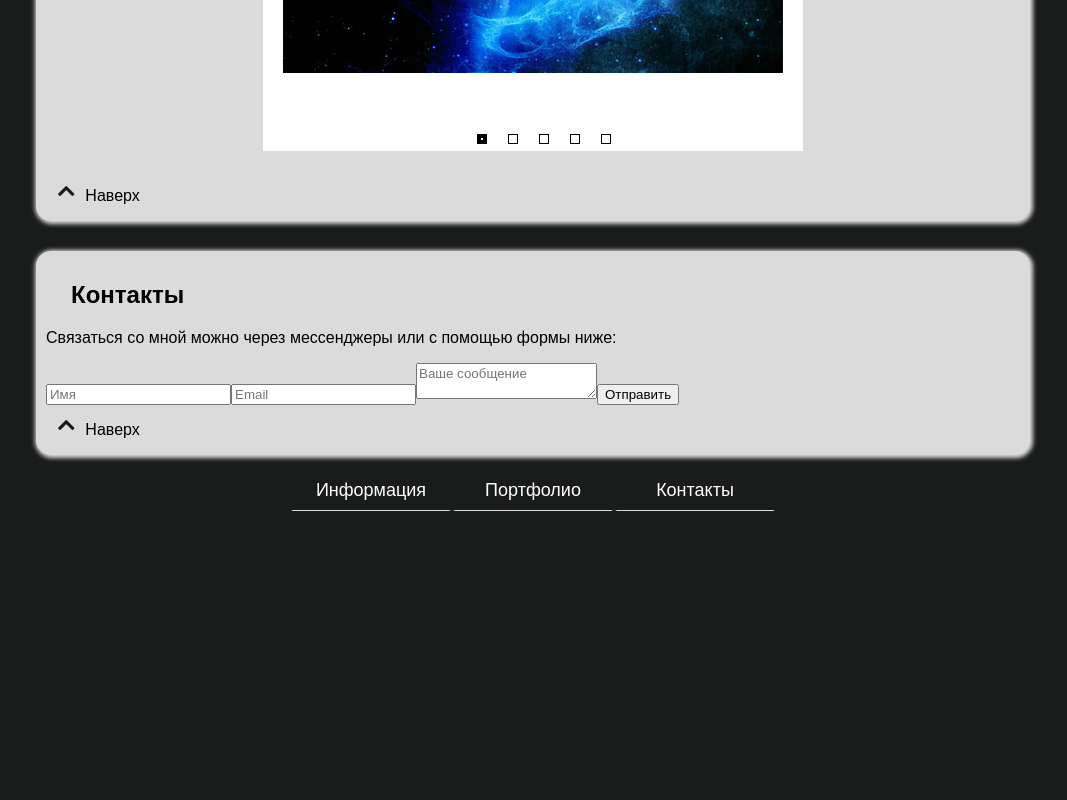
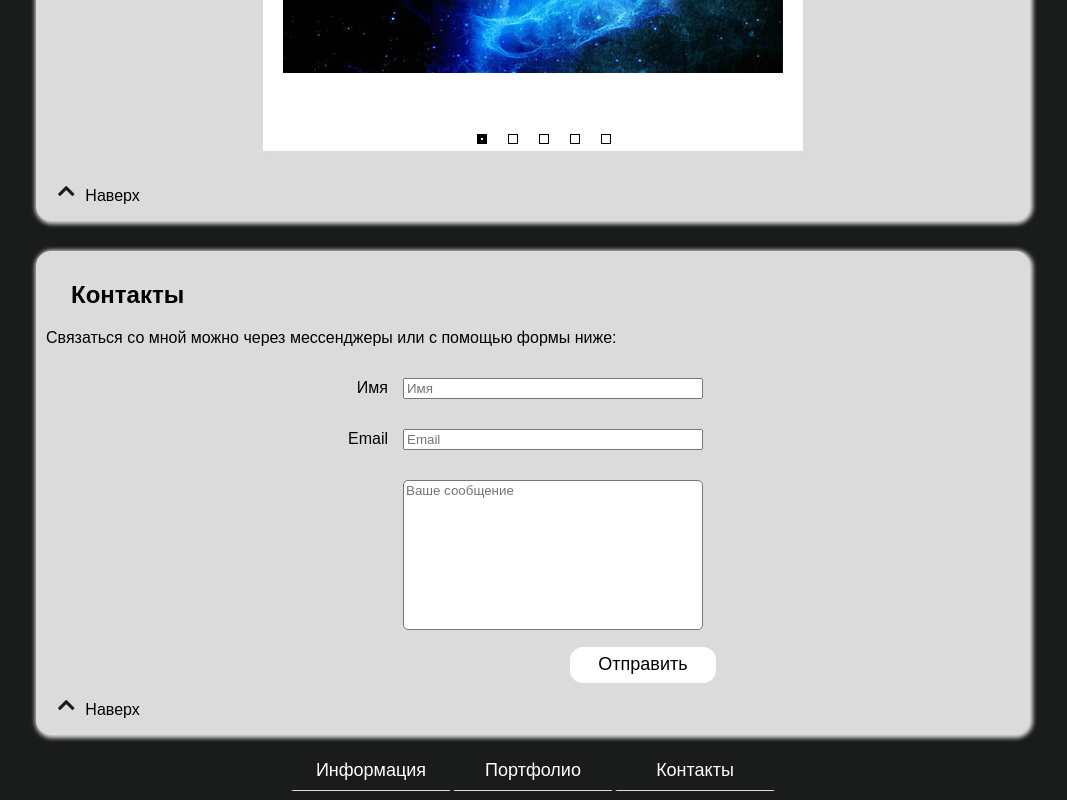
Before and after one commit to mallky/kosmetic, a React app: page / in a window 1280 px wide. Shown: the part 1005-1805 px from the top of the page, without its empty margins (107-1174 px from the left). Before the commit the page ends 1525 px from the top, so only its background shows below. Built offline with nearby package versions, Linux system fonts and the light colour scheme.

Commit message:
(feature) - add server to connect with telegram

```diff
--- a/package.json
+++ b/package.json
@@ -42,14 +42,17 @@
   },
   "dependencies": {
     "axios": "^0.17.0",
+    "body-parser": "^1.18.2",
     "core-js": "^2.5.1",
     "css-loader": "^0.28.7",
+    "express": "^4.16.2",
     "extract-text-webpack-plugin": "^3.0.2",
     "react": "16.0.0",
     "react-dom": "16.0.0",
     "react-redux": "^5.0.6",
     "redux": "^3.7.2",
     "redux-thunk": "^2.2.0",
+    "request": "^2.83.0",
     "style-loader": "^0.19.0"
   }
 }
--- a/src/containers/main/Main.less
+++ b/src/containers/main/Main.less
@@ -1,3 +1,4 @@
+@import "../../styles/variables";
 main {
   display: flex;
   flex-direction: column;
@@ -32,5 +33,31 @@ main {
         }
       }
     }
+
+    .connect-with-me {
+      & > div {
+        .flex();
+
+        form {
+          & > * {
+            display: flex;
+            justify-content: flex-end;
+            align-items: center;
+          }
+
+          input, textarea {
+            margin: 15px;
+            width: 300px;
+            height: auto;
+          }
+
+          textarea {
+            border-radius: 5px;
+            resize: none;
+            height: 150px;
+          }
+        }
+      }
+    }
   }
 }
--- a/src/containers/main/Main.tsx
+++ b/src/containers/main/Main.tsx
@@ -4,6 +4,7 @@ import * as React from 'react';
 
 import Wrapper from '../../components/Wrapper/Wrapper';
 import Carousel from '../../components/Carousel/Carousel';
+import Button from '../../components/button/Button';
 
 import * as constants from '../../utils/constants';
 
@@ -63,14 +64,24 @@ export default class Main extends React.Component<MainProps, {}> {
   }
 
   _renderThirdSection () {
-    return <div>
+    return <div className="connect-with-me">
       <p>Связаться со мной можно через мессенджеры или с помощью формы ниже:</p>
-      <form action="">
-        <input className="form__input" type="text" name="name" placeholder="Имя"/>
-        <input className="form__input" type="email" name="email" placeholder="Email"/>
-        <textarea className="form__input form__message" name="text" placeholder="Ваше сообщение"/>
-        <input className="form__submit" type="submit" value="Отправить"/>
-      </form>
+      <div>
+        <form action="/telegram" method="POST">
+          <div>
+            <label htmlFor="form__input">Имя</label><input id="form__input" type="text" name="name" placeholder="Имя"/>
+          </div>
+          <div>
+            <label htmlFor="form__input">Email</label><input id="form__input" type="email" name="email" placeholder="Email"/>
+          </div>
+          <div>
+            <textarea id="form__input form__message" name="text" placeholder="Ваше сообщение"/>
+          </div>
+          <div>
+            <Button >Отправить</Button>
+          </div>
+        </form>
+      </div>
     </div>;
   }
 
--- a/src/containers/page/Page.tsx
+++ b/src/containers/page/Page.tsx
@@ -5,6 +5,7 @@ import { connect, Dispatch, DispatchProp } from 'react-redux';
 
 import { setId } from '../../redux/application';
 import { IStore } from './../../store';
+import { toJSON } from './../../utils/functions';
 
 interface PageProps extends DispatchProp<IStore>, React.HTMLProps<HTMLAllCollection> {
   idForScroll?: string;
@@ -12,11 +13,38 @@ interface PageProps extends DispatchProp<IStore>, React.HTMLProps<HTMLAllCollect
 
 class Page extends React.Component<PageProps, {}> {
   componentDidMount() {
+    const form = document.querySelector('form');
+
+    form.addEventListener('submit', this.sendMessage.bind(this), false);
     window.addEventListener('scroll', this.onScroll.bind(this), false);
   }
 
   componentWillUnmount() {
+    const form = document.querySelector('form');
+
+    form.removeEventListener('submit', this.sendMessage.bind(this), false);
     window.removeEventListener('scroll', this.onScroll.bind(this), false);
+  }
+
+  sendMessage (e: any) {
+    e.preventDefault();
+
+    const form = document.querySelector('form');
+    const json = toJSON(form);
+    const xhr = new XMLHttpRequest();
+
+    xhr.open('POST', '/telegram', true);
+    xhr.onload = () => {
+      if (xhr.status === 200) {
+        console.log('DONE');
+      }
+      if (xhr.status !== 200) {
+        console.log('MISTAKE');
+      }
+    };
+
+    xhr.setRequestHeader('Content-type', 'application/json');
+    xhr.send(json);
   }
 
   onScroll(e: any): void {
--- a/src/utils/functions.ts
+++ b/src/utils/functions.ts
@@ -27,6 +27,27 @@ const scrollFunc = (start: number, end: number, direction?: number) => {
   requestAnimationFrame(scroll);
 };
 
+const toJSON = function (form: HTMLFormElement) {
+  const obj = {};
+  const elements = form.querySelectorAll('input');
+  const textarea = form.querySelector('textarea');
+
+  obj['text'] = textarea.value;
+
+  for (let i = 0; i < elements.length; ++i) {
+    const element = elements[i];
+    const name = element.name;
+    const value = element.value;
+
+    if (name) {
+      obj[ name ] = value;
+    }
+  }
+
+  return JSON.stringify(obj);
+};
+
 export {
-  scrollFunc
+  scrollFunc,
+  toJSON
 };
```
Also changed, not shown: server.js (added, +35 -0 lines), 1 other file (tests, documents, lock files or other folders).
